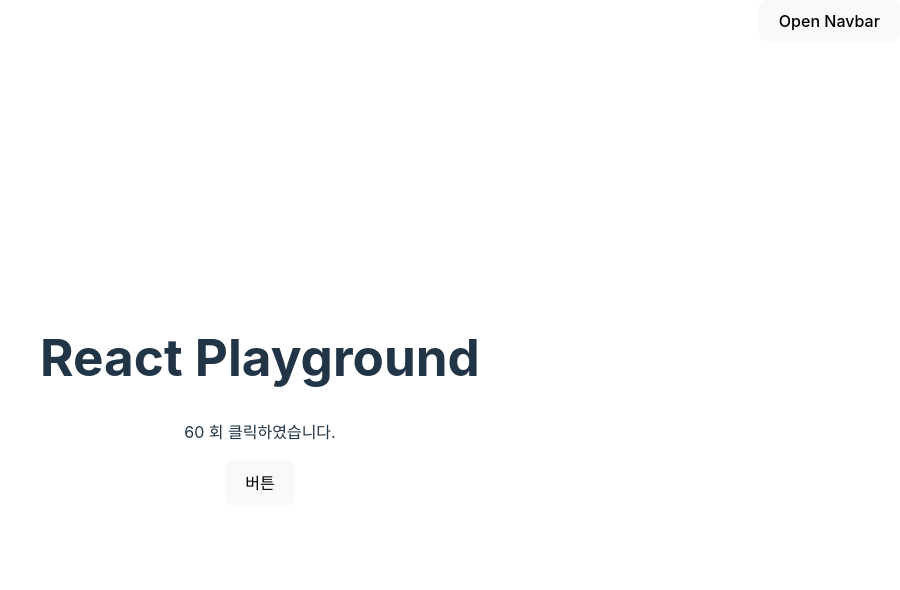
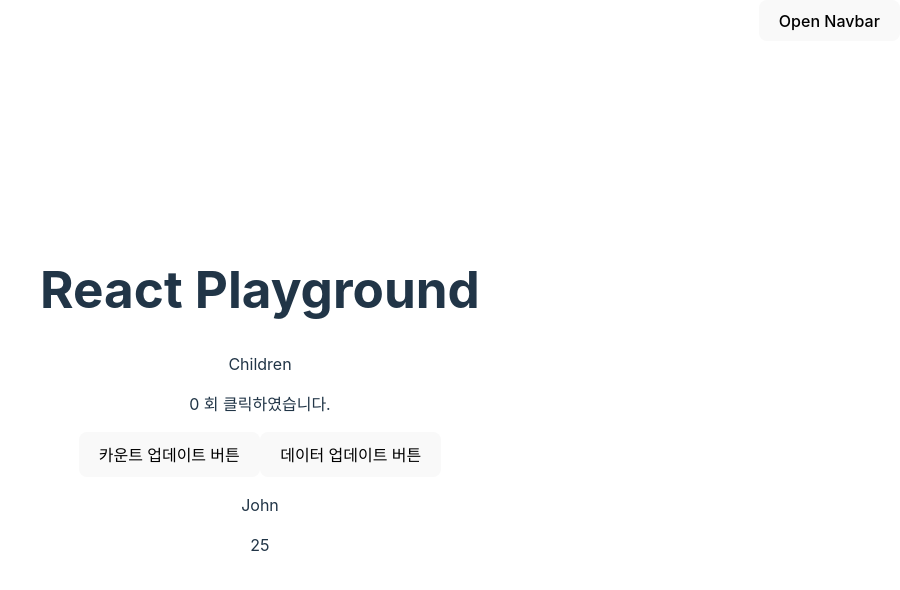
Before and after one commit to jaychang99/playground, a React (Vite) app in the folder react-playground/: page /react-docs/use-state in a window 1280 px wide. Shown: the top 590 px of the page, without its empty margins (380-1280 px from the left). Built offline with nearby package versions, Linux system fonts and the light colour scheme.

Commit message:
feat: 5번 문제 (가장 복잡)

```diff
--- a/react-playground/src/features/react-docs/use-state/ScreenUseStateDocs.tsx
+++ b/react-playground/src/features/react-docs/use-state/ScreenUseStateDocs.tsx
@@ -1,22 +1,44 @@
-/* eslint-disable @typescript-eslint/no-unused-vars */
 import { useState } from 'react';
 
+const DATA1 = {
+  name: 'John',
+  age: 25,
+};
+
+const DATA2 = {
+  name: 'John',
+  age: 25,
+};
+
 const App = () => {
-  const [minute, setMinute] = useState(60);
-  const [count, setCount] = useState(minute);
+  const [data, setData] = useState(DATA1);
+  const [count, setCount] = useState(0);
 
-  const handleClick = () => {
-    setMinute((prev) => prev - 1);
+  const handleUpdateData = () => {
+    setData(DATA2);
+  };
 
-    console.log(count);
+  const handleUpdateCount = () => {
+    setCount(0);
   };
 
   return (
     <div>
+      <Children />
       <p>{count} 회 클릭하였습니다. </p>
-      <button onClick={handleClick}>버튼</button>
+      <button onClick={handleUpdateCount}>카운트 업데이트 버튼</button>
+      <button onClick={handleUpdateData}>데이터 업데이트 버튼</button>
+      <div>
+        <p>{data.name}</p>
+        <p>{data.age}</p>
+      </div>
     </div>
   );
 };
 
 export default App;
+
+const Children = () => {
+  console.log('Children render');
+  return <div>Children</div>;
+};
```
